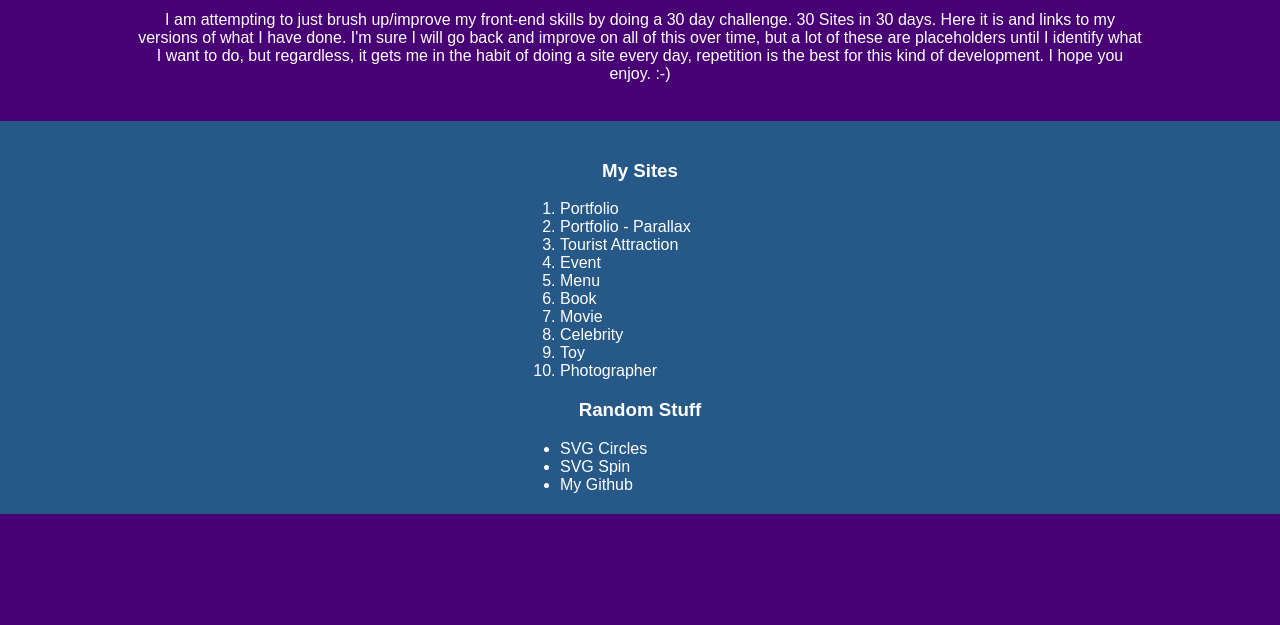
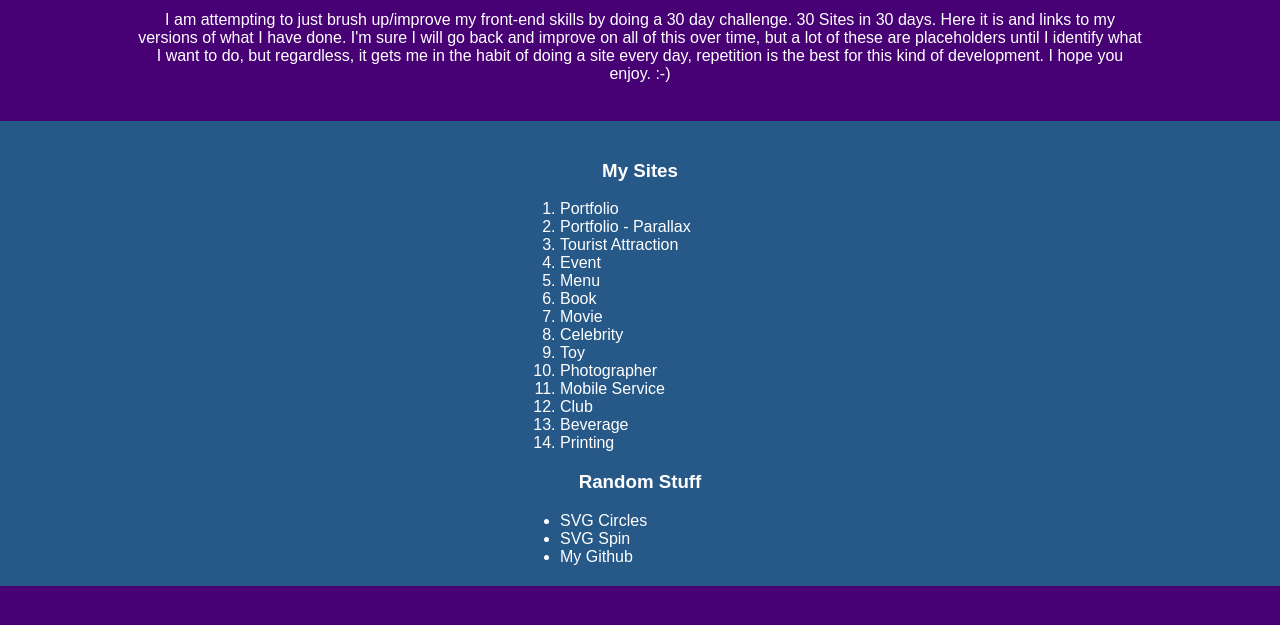
Before and after one commit to startupsandcode/30days, a website: page src/index.html in a window 1280 px wide. Shown: the part 99-724 px from the top of the page. Drawn offline with nearby package versions, Linux system fonts and the light colour scheme; files that its build step writes are made by us from their sources.

Commit message:
added more sites holders

```diff
--- /dev/null
+++ b/src/beverage/scripts/main.js
@@ -0,0 +1 @@
+/* place holder */
--- /dev/null
+++ b/src/beverage/styles/main.scss
@@ -0,0 +1,6 @@
+body{
+    font-family: Arial, Helvetica, sans-serif;
+    font-size: 16px;
+    color: #ffffff;
+    background-color: #470175;
+}
--- /dev/null
+++ b/src/club/scripts/main.js
@@ -0,0 +1 @@
+/* place holder */
--- /dev/null
+++ b/src/club/styles/main.scss
@@ -0,0 +1,6 @@
+body{
+    font-family: Arial, Helvetica, sans-serif;
+    font-size: 16px;
+    color: #ffffff;
+    background-color: #470175;
+}
--- a/src/index.html
+++ b/src/index.html
@@ -34,7 +34,11 @@
                 <li><a href="/movie">Movie</a></li>
                 <li><a href="/celebrity">Celebrity</a></li>
                 <li><a href="/toy">Toy</a></li>
-                <li><a href="/photographer">Photographer</a></li>
+                <li><a href="http://susiem.lotekmedia.com/">Photographer</a></li>
+                <li><a href="/mobileService">Mobile Service</a></li>
+                <li><a href="/club">Club</a></li>
+                <li><a href="/beverage">Beverage</a></li>
+                <li><a href="/printing">Printing</a></li>
             </ol>
             <h3>Random Stuff</h3>
             <ul class="sites">
--- /dev/null
+++ b/src/mobileService/scripts/main.js
@@ -0,0 +1 @@
+/* place holder */
--- /dev/null
+++ b/src/mobileService/styles/main.scss
@@ -0,0 +1,6 @@
+body{
+    font-family: Arial, Helvetica, sans-serif;
+    font-size: 16px;
+    color: #ffffff;
+    background-color: #470175;
+}
--- /dev/null
+++ b/src/printing/scripts/main.js
@@ -0,0 +1 @@
+/* place holder */
--- /dev/null
+++ b/src/printing/styles/main.scss
@@ -0,0 +1,6 @@
+body{
+    font-family: Arial, Helvetica, sans-serif;
+    font-size: 16px;
+    color: #ffffff;
+    background-color: #470175;
+}
```
Also changed, not shown: src/beverage/index.html (added, +14 -0 lines), src/club/index.html (added, +14 -0 lines), src/mobileService/index.html (added, +14 -0 lines), src/printing/index.html (added, +14 -0 lines).
